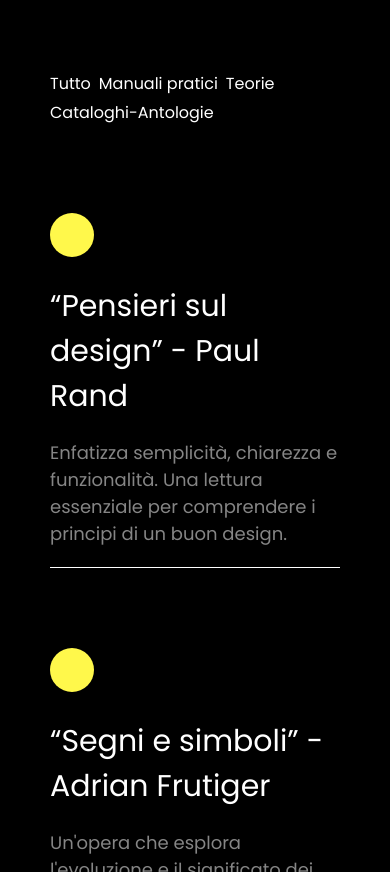
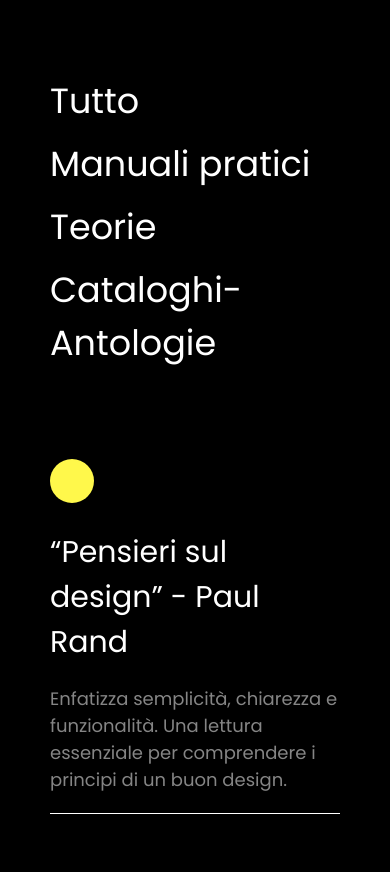
Before and after one commit to sarag8/DesignBase, a plain HTML site: page html/risorse.html in a window 390 px wide. Shown: the part 2296-3168 px from the top of the page. Drawn offline with nearby package versions, Linux system fonts and the light colour scheme.

Commit message:
modifica

```diff
--- a/css/style.css
+++ b/css/style.css
@@ -5,11 +5,13 @@
 
 header nav ul li a:hover {
   color: var(--rosa) !important;
+  transition: all 0.3s ease;
 }
 
 .bottone:hover {
     background-color: var(--nero);
     color: var(--bianco);
+    transition: all 0.3s ease;
 }
 
 /* Transizioni footer */
@@ -21,11 +23,13 @@
 /* Hover per "Chi siamo" */
 .footer-testo-sezione h6:first-child a:hover {
   transform: translateX(5px) scale(1);
+  transition: all 0.3s ease;
 }
 
 /* Hover per "Torna su" */
 .torna-su a:hover {
   transform: translateY(-5px) scale(1);
+  transition: all 0.3s ease;
 }
 
 /* Stile base per torna su */
@@ -41,6 +45,7 @@
 .carta:hover img {
   transform: scale(1.05);
   box-shadow: 0 8px 25px rgba(0, 0, 0, 0.15);
+  transition: all 0.3s ease;
 }
 
 /* Reset e base */
@@ -322,6 +327,7 @@
 
   header nav ul li a:hover {
   color: var(--giallo) !important;
+  transition: all 0.3s ease;
   }
 
   background-color: black;
@@ -380,18 +386,23 @@
 
 .categorie {
   display: flex;
-  max-width: 1000px;
   justify-content: space-between;
   font-size: 35px; font-weight: 500;
   color: var(--bianco);
 }
 
-.categorie a:hover {
+.categorie h2:hover {
+  transition: all 0.3s ease;
   color: var(--giallo) !important;
   text-decoration: underline;
   text-decoration-color: var(--giallo);
   text-decoration-thickness: 2px;
   text-underline-offset: 7px;
+}
+
+.contenitore .testo-hero a:hover {
+  color: #858585;
+  transition: all 0.4s ease;
 }
 
 
@@ -502,14 +513,15 @@
     font-size: 10px;
   }
 
-    .categorie {
-    flex-wrap: wrap;
-    gap: 10px 8px;
-    justify-content: flex-start;
-    max-width: 100%;
+  .categorie {
+  flex-wrap: wrap;
+  flex-direction: column;
+  gap: 10px 8px;
+  justify-content: flex-start;
+  max-width: 100%;
   }
 
-  .categorie h2 {
+  .categorie h2 a {
     font-size: 16px;  /* Ancora più piccolo per stare in orizzontale */
     flex: 0 0 auto;
     line-height: 1.2;
--- a/html/risorse.html
+++ b/html/risorse.html
@@ -50,10 +50,10 @@
 
         <section class="block">
             <div class="categorie">
-                <h2><a href="" id="Tutto">Tutto</a></h2>
-                <h2><a href="" id="Manuali">Manuali pratici</a></h2>
-                <h2><a href="" id="Teorie">Teorie</a></h2>
-                <h2><a href="" id="Cataloghi">Cataloghi-Antologie</a></h2>
+                <a href="" id="Tutto"><h2>Tutto</h2></a>
+                <a href="" id="Manuali"><h2>Manuali pratici</h2></a>
+                <a href="" id="Teorie"><h2>Teorie</h2></a>
+                <a href="" id="Cataloghi"><h2>Cataloghi-Antologie</h2></a>
             </div>
             <div class="list-contenitore">
                 <div class="list-card manuali">
```
Also changed, not shown: html/fondamenti/i-sei-principi-fondamentali.html (+1 -1 lines).
